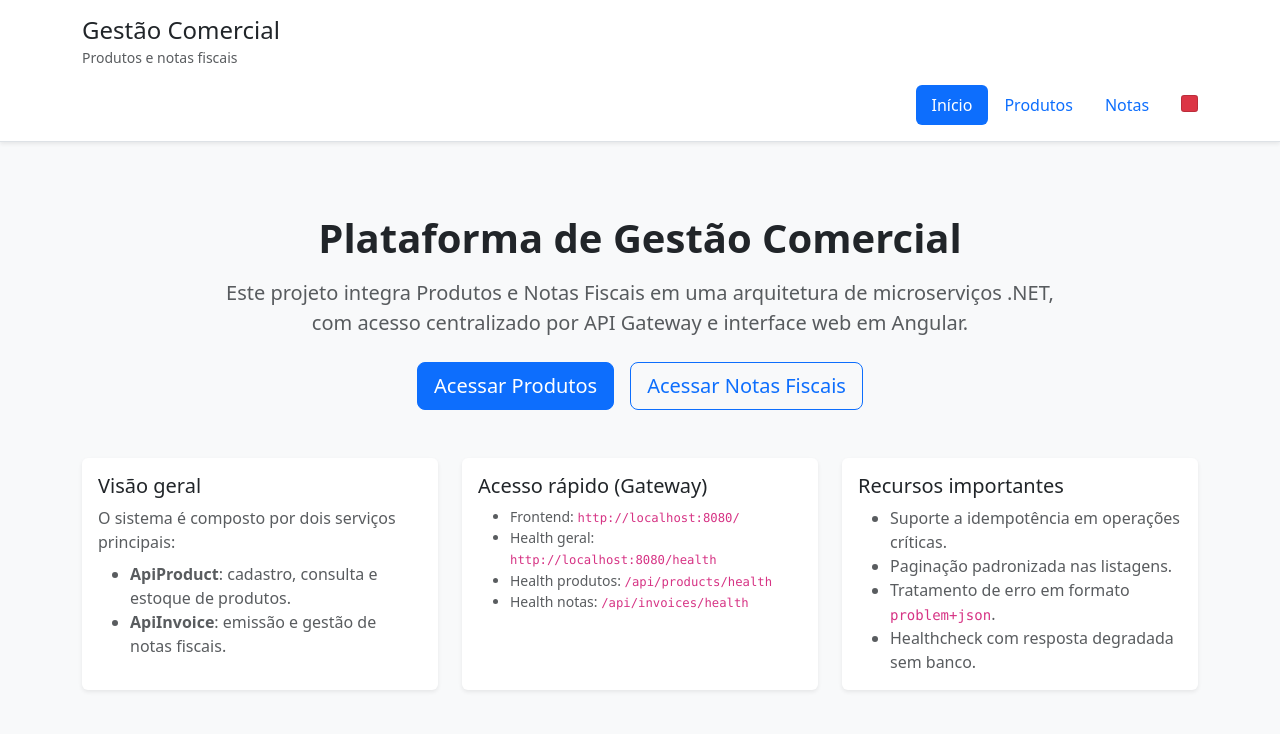
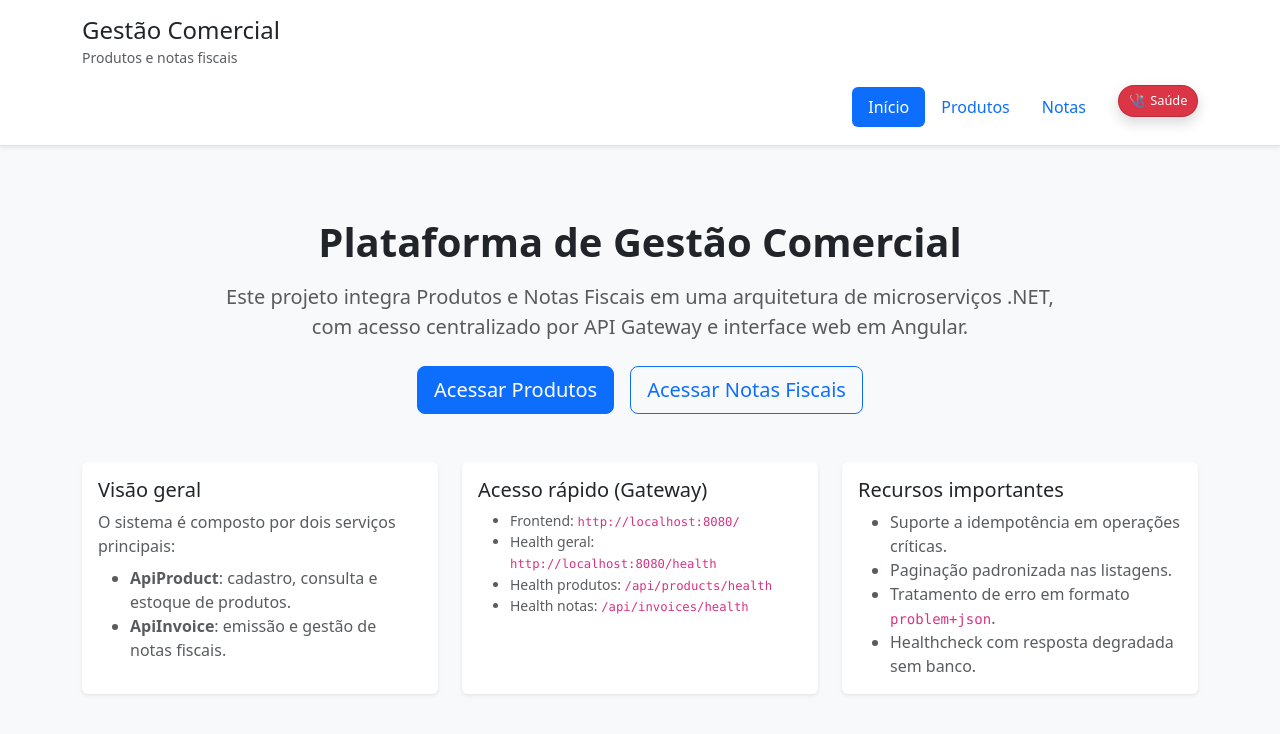
Before and after one commit to DragonZin/Korp_Teste_EnzoMazzuttiTrevisan, an Angular app in the folder frontend/: page / in a window 1280 px wide. Shown: the top 734 px of the page. Built offline with nearby package versions, Linux system fonts and the light colour scheme; no server answers.

Commit message:
feat: enhance health indicator component with improved UI and status monitoring

```diff
--- a/frontend/src/app/core/components/health-indicator/health-indicator.component.html
+++ b/frontend/src/app/core/components/health-indicator/health-indicator.component.html
@@ -11,7 +11,10 @@
     [class.health-badge--loading]="isLoading()"
     [ngClass]="statusClass(overallStatus())"
     aria-label="Status geral de saúde do sistema"
-  ></button>
+  >
+    <span aria-hidden="true">🩺</span>
+    <span>Saúde</span>
+  </button>
 
   <section class="health-panel card border-0 shadow" [class.health-panel--open]="isPanelOpen()">
     <div class="card-body">
@@ -63,18 +66,9 @@
 
       <hr class="my-3" />
 
-      <ul class="list-unstyled mb-0 health-list health-list--summary">
-        <li>
-          <span class="health-dot" [ngClass]="statusClass(productDomainStatus())"></span>
-          Domínio Produtos
-          <small>{{ statusLabel(productDomainStatus()) }}</small>
-        </li>
-        <li>
-          <span class="health-dot" [ngClass]="statusClass(invoiceDomainStatus())"></span>
-          Domínio Notas
-          <small>{{ statusLabel(invoiceDomainStatus()) }}</small>
-        </li>
-      </ul>
+     <p class="mb-0 small text-body-secondary">
+        Monitoramento da API e do banco para Produtos e Notas.
+      </p>
     </div>
   </section>
 </div>
--- a/frontend/src/app/core/components/health-indicator/health-indicator.component.scss
+++ b/frontend/src/app/core/components/health-indicator/health-indicator.component.scss
@@ -5,15 +5,20 @@
 
 .health-indicator {
   position: relative;
+  padding-bottom: 0.75rem;
 }
 
 .health-badge {
-  width: 1.05rem;
-  height: 1.05rem;
-  border: 0;
-  border-radius: 0.2rem;
-  display: inline-block;
-  box-shadow: inset 0 0 0 1px rgba(0, 0, 0, 0.15);
+  min-height: 2rem;
+  border: 1px solid rgba(0, 0, 0, 0.15);
+  border-radius: 999px;
+  display: inline-flex;
+  align-items: center;
+  gap: 0.35rem;
+  padding: 0.2rem 0.6rem;
+  font-size: 0.8rem;
+  color: #fff;
+  box-shadow: 0 0.35rem 0.85rem rgba(0, 0, 0, 0.16);
 }
 
 .health-badge:focus-visible {
@@ -27,7 +32,7 @@
 
 .health-panel {
   position: absolute;
-  top: calc(100% + 0.65rem);
+  top: calc(100% - 0.1rem);
   right: 0;
   width: min(22rem, 85vw);
   background: #fff;
--- a/frontend/src/app/core/components/health-indicator/health-indicator.component.ts
+++ b/frontend/src/app/core/components/health-indicator/health-indicator.component.ts
@@ -17,32 +17,13 @@ import {
 })
 export class HealthIndicatorComponent {
   private readonly healthStatusService = inject(HealthStatusService);
+  private closePanelTimeoutId: ReturnType<typeof setTimeout> | null = null;
 
   readonly isPanelOpen = signal(false);
   readonly isLoading = signal(false);
   readonly snapshot = signal<HealthStatusSnapshot | null>(null);
 
   readonly overallStatus = computed<HealthLevel>(() => this.snapshot()?.overall ?? 'down');
-
-  readonly productDomainStatus = computed<HealthLevel>(() => {
-    const current = this.snapshot();
-
-    if (!current) {
-      return 'down';
-    }
-
-    return this.aggregateDomainStatus(current.productsApi, current.productsDb);
-  });
-
-  readonly invoiceDomainStatus = computed<HealthLevel>(() => {
-    const current = this.snapshot();
-
-    if (!current) {
-      return 'down';
-    }
-
-    return this.aggregateDomainStatus(current.invoicesApi, current.invoicesDb);
-  });
 
   readonly lastUpdatedLabel = computed(() => {
     const current = this.snapshot();
@@ -70,11 +51,15 @@ export class HealthIndicatorComponent {
   }
 
   openPanel(): void {
+    this.clearClosePanelTimeout();
     this.isPanelOpen.set(true);
   }
 
   closePanel(): void {
-    this.isPanelOpen.set(false);
+    this.closePanelTimeoutId = setTimeout(() => {
+      this.isPanelOpen.set(false);
+      this.closePanelTimeoutId = null;
+    }, 180);
   }
 
   handleFocusOut(event: FocusEvent): void {
@@ -107,15 +92,10 @@ export class HealthIndicatorComponent {
     return `health-dot--${status}`;
   }
 
-  private aggregateDomainStatus(apiStatus: HealthLevel, dbStatus: HealthLevel): HealthLevel {
-    if (apiStatus === 'down' && dbStatus === 'down') {
-      return 'down';
+  private clearClosePanelTimeout(): void {
+    if (this.closePanelTimeoutId) {
+      clearTimeout(this.closePanelTimeoutId);
+      this.closePanelTimeoutId = null;
     }
-
-    if (apiStatus === 'ok' && dbStatus === 'ok') {
-      return 'ok';
-    }
-
-    return 'degraded';
   }
 }
--- a/frontend/src/index.html
+++ b/frontend/src/index.html
@@ -2,7 +2,7 @@
 <html lang="en">
 <head>
   <meta charset="utf-8">
-  <title>Frontend</title>
+  <title>Gestão Comercial</title>
   <base href="/">
   <meta name="viewport" content="width=device-width, initial-scale=1">
   <link rel="icon" type="image/x-icon" href="favicon.ico">
```
